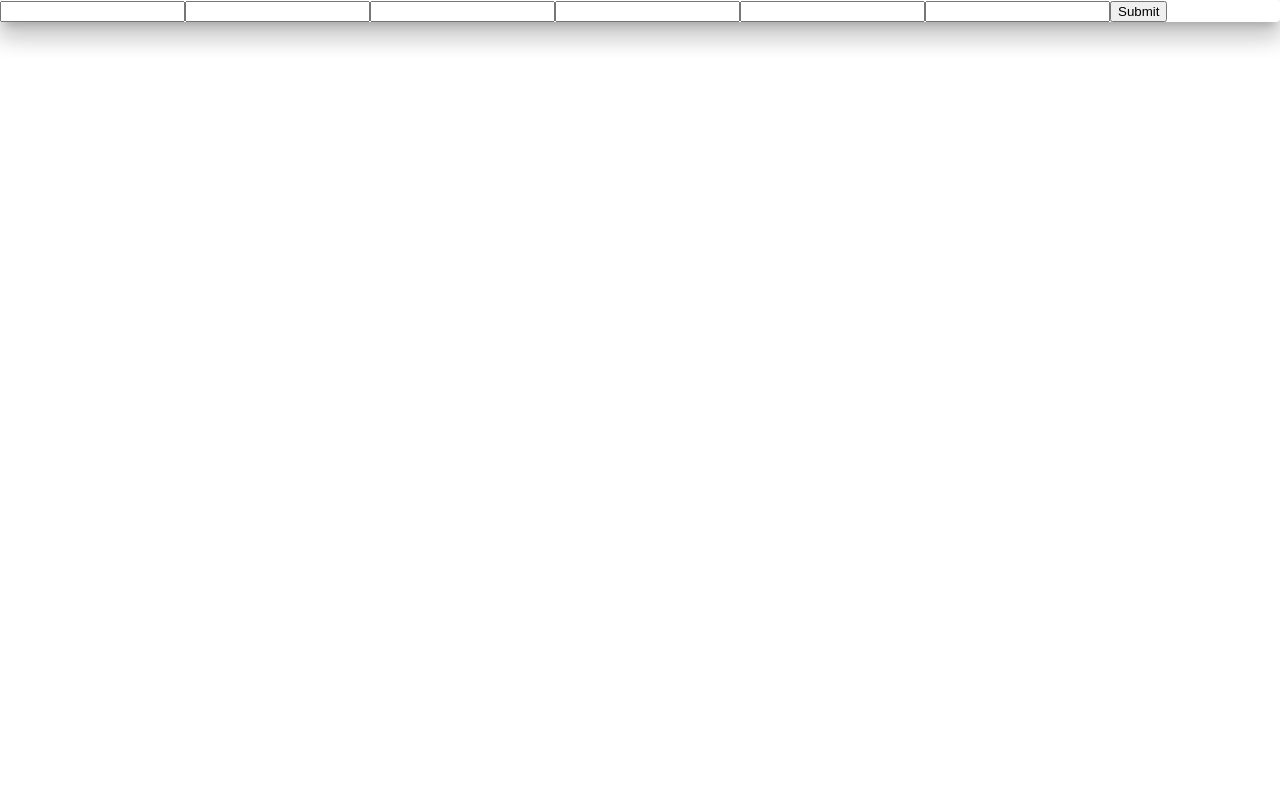
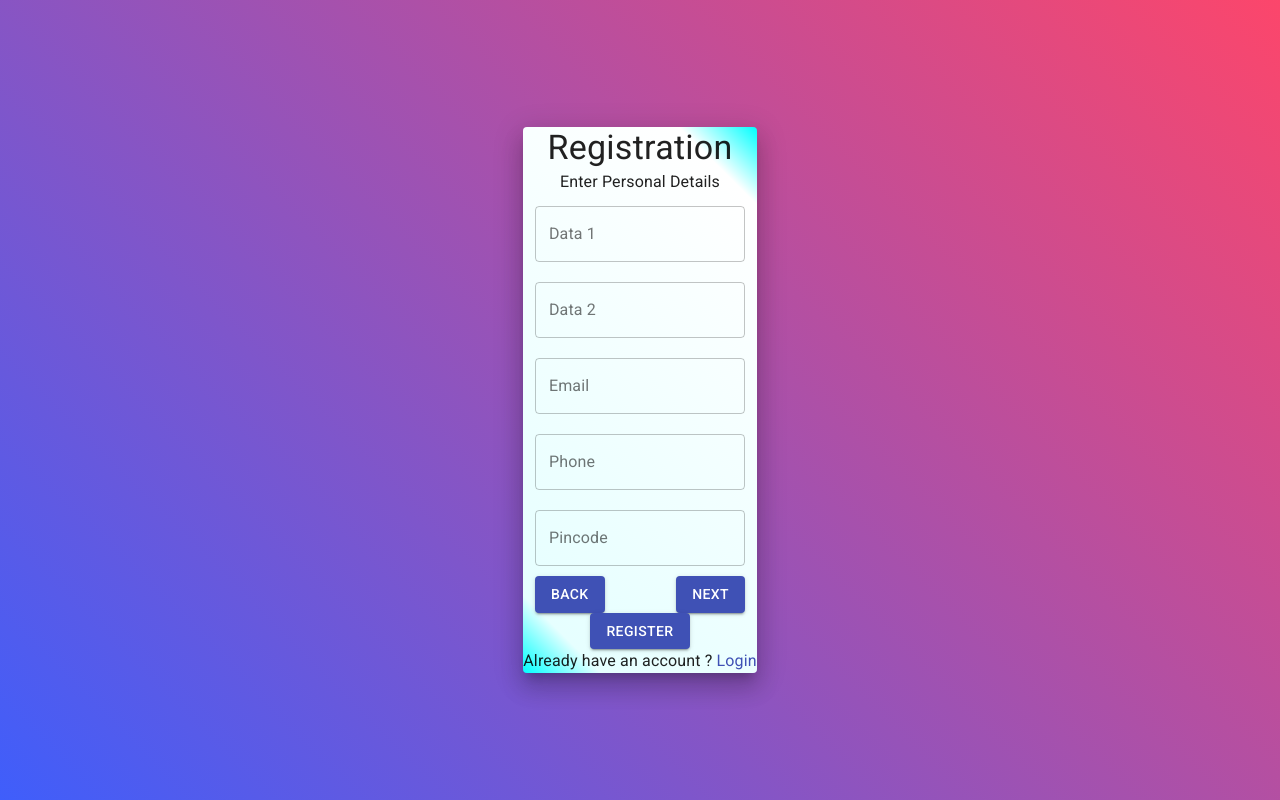
Before and after one commit to aktech27/React-MUI-Login, a React (Create React App) app: page /register in a window 1280 px wide. Built offline with nearby package versions, Linux system fonts and the light colour scheme.

Commit message:
Added Registration Page

```diff
--- a/src/components/Register/RegisterForm.jsx
+++ b/src/components/Register/RegisterForm.jsx
@@ -1,15 +1,42 @@
-import React from "react";
+import React, { useState } from "react";
+import { Typography, Link, Button } from "@material-ui/core";
+import useStyles from "../../hooks/useStyles";
+import SectionOne from "./SectionOne";
+import RegisterButtons from "./RegisterButtons";
+import SectionTwo from "./SectionTwo";
+import SectionFinish from "./SectionFinish";
 
-const RegisterForm = () => {
+const RegisterForm = (props) => {
+  const styles = useStyles();
+
+  const [activeStep, setActiveStep] = useState(1);
   return (
-    <form>
-      <input />
-      <input />
-      <input />
-      <input />
-      <input />
-      <input />
-      <button>Submit</button>
+    <form className={styles.loginForm} onSubmit={(e) => props.handleSubmit(e)}>
+      {activeStep === 0 ? (
+        <SectionOne
+          setSection1Details={props.setSection1Details}
+          section1Details={props.section1Details}
+        />
+      ) : activeStep === 1 ? (
+        <SectionTwo
+          setSection2Details={props.setSection2Details}
+          section2Details={props.section2Details}
+        />
+      ) : (
+        <SectionFinish />
+      )}
+      <RegisterButtons
+        activeStep={activeStep}
+        setActiveStep={setActiveStep}
+        section1Details={props.section1Details}
+        section2Details={props.section2Details}
+      />
+      <Button type="submit" color="primary" variant="contained">
+        Register
+      </Button>
+      <Typography>
+        Already have an account ? <Link href="./login">Login</Link>
+      </Typography>
     </form>
   );
 };
--- a/src/components/Register/RegisterInput.jsx
+++ b/src/components/Register/RegisterInput.jsx
@@ -1,6 +1,6 @@
 import { TextField } from "@material-ui/core";
 import React, { useState } from "react";
-import useValidator from "../hooks/useValidator";
+import useValidator from "../../hooks/useValidator";
 
 const RegisterInput = ({
   id,
--- a/src/hooks/useStyles.js
+++ b/src/hooks/useStyles.js
@@ -29,6 +29,17 @@ const useStyles = makeStyles({
     alignItems: "center",
     justifyContent: "space-around",
   },
+  registerContainer: {
+    minHeight: "500px",
+    display: "flex",
+    alignItems: "center",
+    background: "linear-gradient(45deg, #00ffff 0%, #e6ffff 10%, #ffffff 90%,#00ffff 100% )",
+  },
+  registerButtons: {
+    width: "90%",
+    display: "flex",
+    justifyContent: "space-between",
+  },
 });
 
 export default useStyles;
--- a/src/pages/Register.jsx
+++ b/src/pages/Register.jsx
@@ -1,12 +1,43 @@
-import React from "react";
-import { Paper } from "@material-ui/core";
+import React, { useState } from "react";
+import useStyles from "../hooks/useStyles";
+import { Grid, Paper } from "@material-ui/core";
 import { RegisterForm } from "../components";
 
 const Register = () => {
+  const styles = useStyles();
+  const [section1Details, setSection1Details] = useState({
+    firstName: "",
+    lastName: "",
+    email: "",
+    phone: "",
+    password: "",
+    confirmPassword: "",
+  });
+  const [section2Details, setSection2Details] = useState({
+    s2Data1: "",
+    s2Data2: "",
+    s2Email: "",
+    s2Phone: "",
+    s2Pin: "",
+  });
+
+  const handleSubmit = (e) => {
+    e.preventDefault();
+    console.log(section1Details);
+    console.log(section2Details);
+  };
   return (
-    <Paper elevation={15}>
-      <RegisterForm />
-    </Paper>
+    <Grid container justifyContent="center" alignItems="center" className={styles.container}>
+      <Paper elevation={15} className={styles.registerContainer}>
+        <RegisterForm
+          handleSubmit={handleSubmit}
+          setSection1Details={setSection1Details}
+          section1Details={section1Details}
+          setSection2Details={setSection2Details}
+          section2Details={section2Details}
+        />
+      </Paper>
+    </Grid>
   );
 };
 
```
